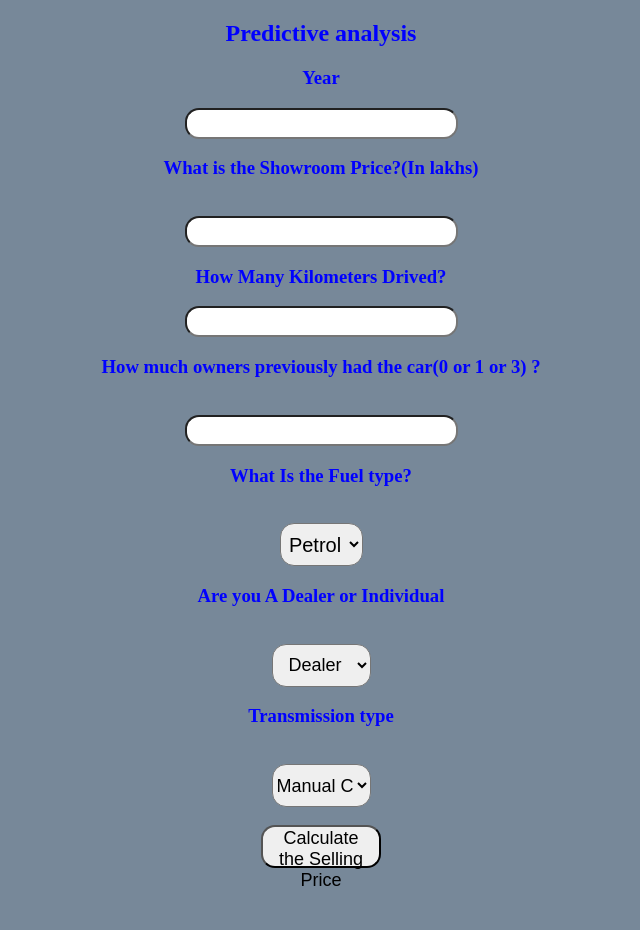
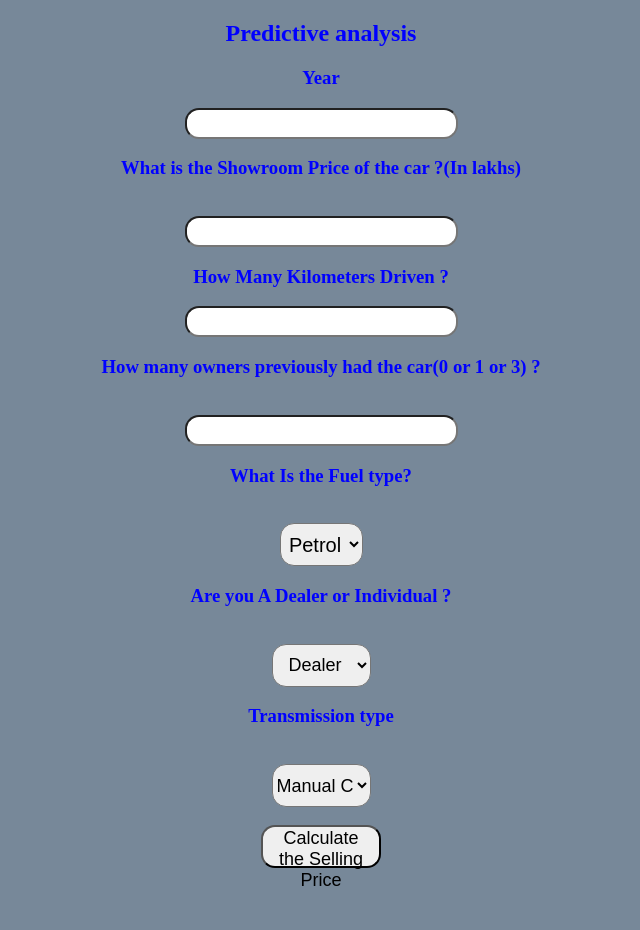
Before and after one commit to shivasaib/UsedCarPricePrediction, a Flask app: page / in a window 1280 px wide. Shown: the top 930 px of the page, without its empty margins (319-959 px from the left). Run offline with Flask 2, Linux system fonts and the light colour scheme; parts of the project's set-up code (start-up, migrations or seed data) failed here and were passed over.

Commit message:
Update index.html
html changes

```diff
--- a/templates/index.html
+++ b/templates/index.html
@@ -14,15 +14,15 @@
             <h2>Predictive analysis</h2>
             <h3>Year</h3>
             <input id="first" name="Year" type="number ">
-            <h3>What is the Showroom Price?(In lakhs)</h3><br><input id="second" name="Present_Price" required="required">
-            <h3>How Many Kilometers Drived?</h3><input id="third" name="Kms_Driven" required="required">
-            <h3>How much owners previously had the car(0 or 1 or 3) ?</h3><br><input id="fourth" name="Owner" required="required">
+            <h3>What is the Showroom Price of the car ?(In lakhs)</h3><br><input id="second" name="Present_Price" required="required">
+            <h3>How Many Kilometers Driven ?</h3><input id="third" name="Kms_Driven" required="required">
+            <h3>How many owners previously had the car(0 or 1 or 3) ?</h3><br><input id="fourth" name="Owner" required="required">
             <h3>What Is the Fuel type?</h3><br><select name="Fuel_Type_Petrol" id="fuel" required="required">
                 <option value="Petrol">Petrol</option>
                 <option value="Diesel">Diesel</option>
                 <option value="Diesel">CNG</option>
             </select>
-            <h3>Are you A Dealer or Individual</h3><br><select name="Seller_Type_Individual" id="resea" required="required">
+            <h3>Are you A Dealer or Individual ?</h3><br><select name="Seller_Type_Individual" id="resea" required="required">
                 <option value="Dealer">Dealer</option>
                 <option value="Individual">Individual</option>
             </select>
```
